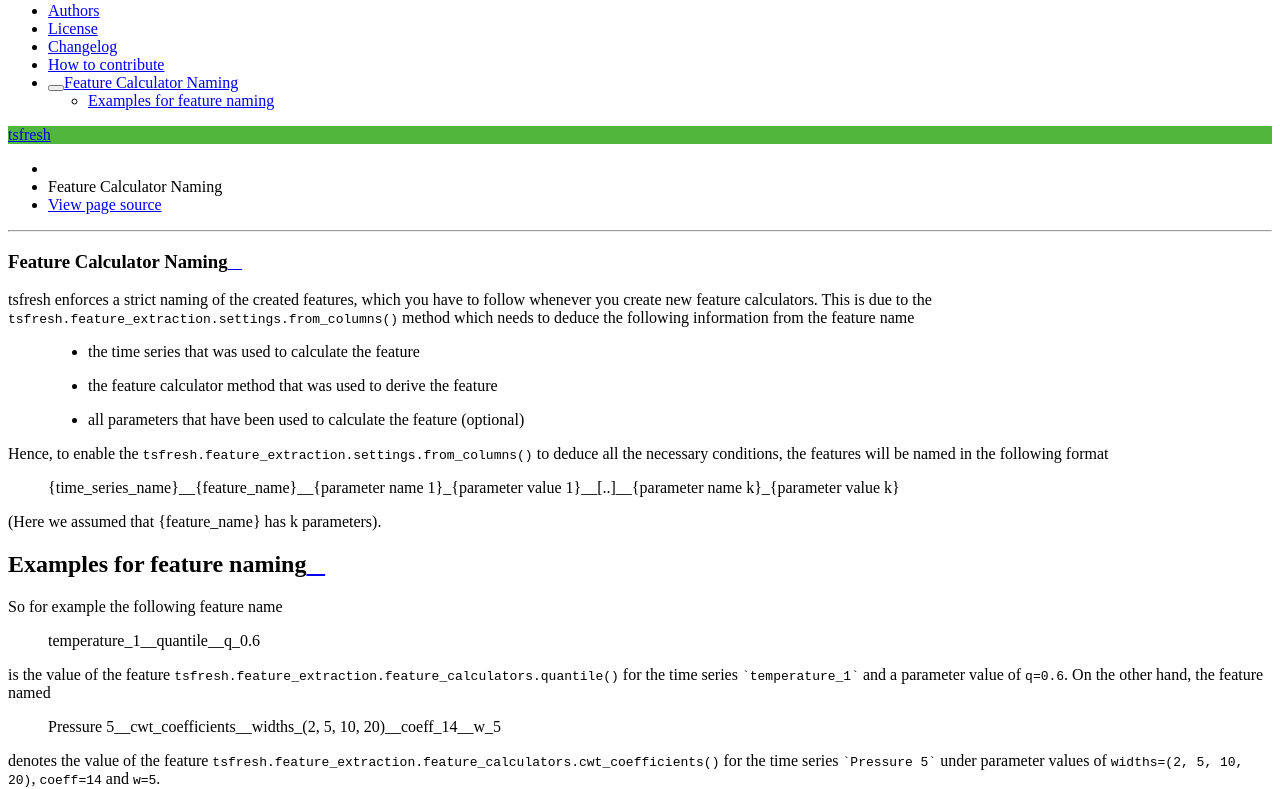
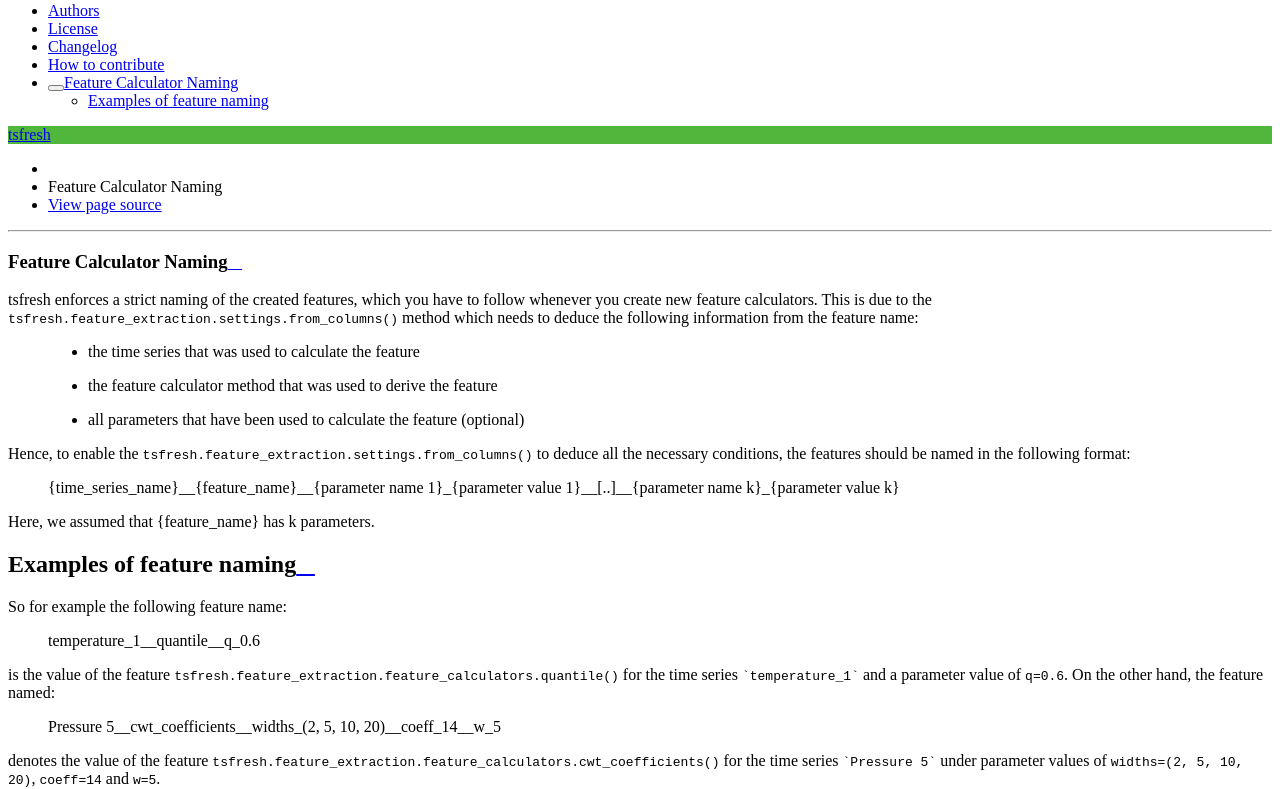
Before and after one commit to blue-yonder/tsfresh, a Sphinx documentation site: the page built from docs/text/feature_calculation.rst, in a window 1280 px wide. Shown: the part 295-1084 px from the top of the page. Built offline with Sphinx 7.4.7 and the Read the Docs theme 2.0.0, drawn with Linux system fonts in a browser that asks for light colours; formulas are drawn with MathJax 3; the version number could not be read and is left out.

Commit message:
changes wording in feature_calculation

````diff
--- a/docs/text/feature_calculation.rst
+++ b/docs/text/feature_calculation.rst
@@ -6,28 +6,28 @@ Feature Calculator Naming
 tsfresh enforces a strict naming of the created features, which you have to follow whenever you create new feature
 calculators.
 This is due to the :func:`tsfresh.feature_extraction.settings.from_columns` method which needs to
-deduce the following information from the feature name
+deduce the following information from the feature name:
 
     * the time series that was used to calculate the feature
     * the feature calculator method that was used to derive the feature
     * all parameters that have been used to calculate the feature (optional)
 
 Hence, to enable the :func:`tsfresh.feature_extraction.settings.from_columns` to deduce all the
-necessary conditions, the features will be named in the following format
+necessary conditions, the features should be named in the following format:
 
     {time_series_name}__{feature_name}__{parameter name 1}_{parameter value 1}__[..]__{parameter name k}_{parameter value k}
 
-(Here we assumed that {feature_name} has k parameters).
+Here, we assumed that {feature_name} has k parameters.
 
-Examples for feature naming
-'''''''''''''''''''''''''''
+Examples of feature naming
+''''''''''''''''''''''''''
 
-So for example the following feature name
+So for example the following feature name:
 
     temperature_1__quantile__q_0.6
 
 is the value of the feature :func:`tsfresh.feature_extraction.feature_calculators.quantile` for the time series
-```temperature_1``` and a parameter value of ``q=0.6``. On the other hand, the feature named
+```temperature_1``` and a parameter value of ``q=0.6``. On the other hand, the feature named:
 
     Pressure 5__cwt_coefficients__widths_(2, 5, 10, 20)__coeff_14__w_5
 
````
